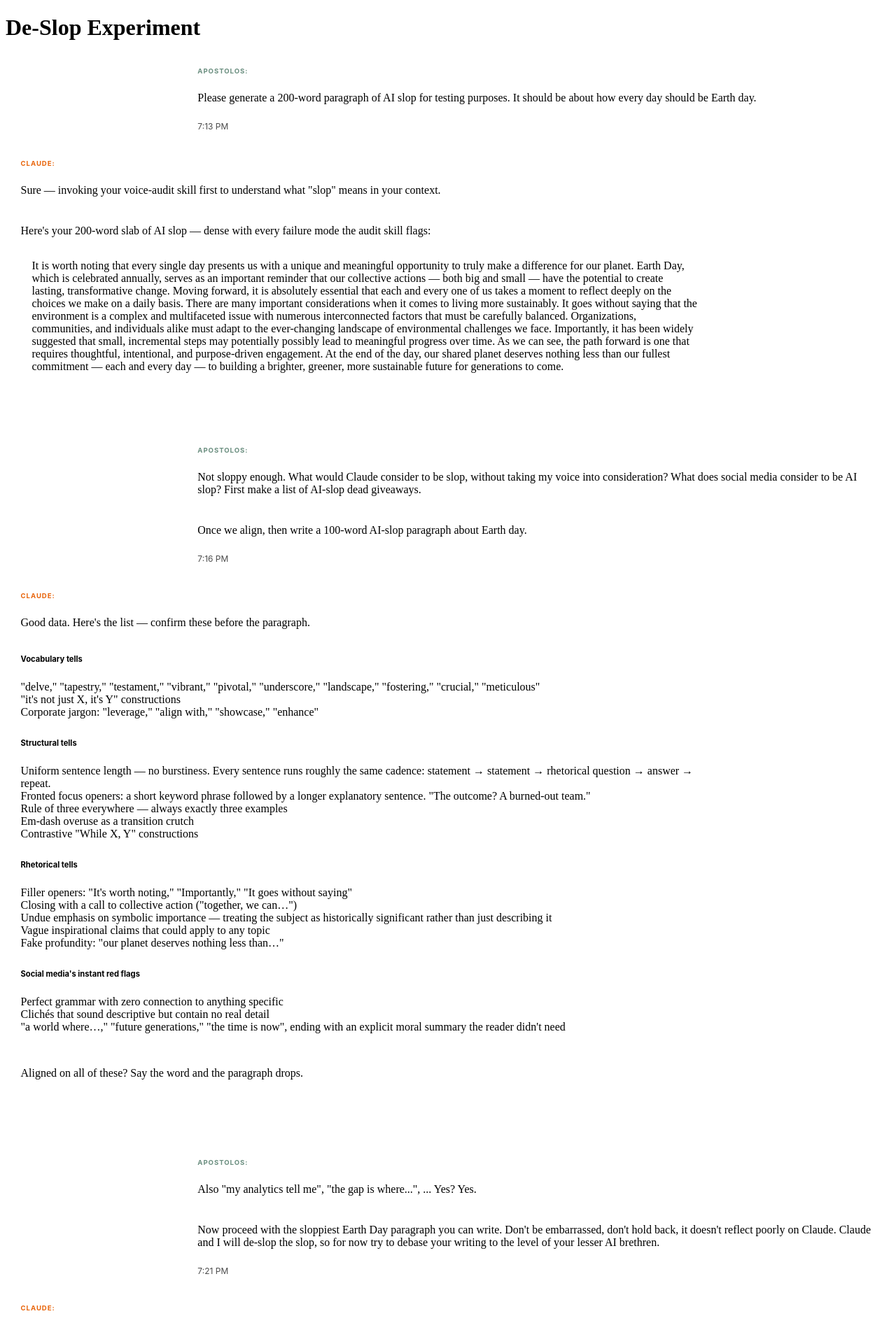
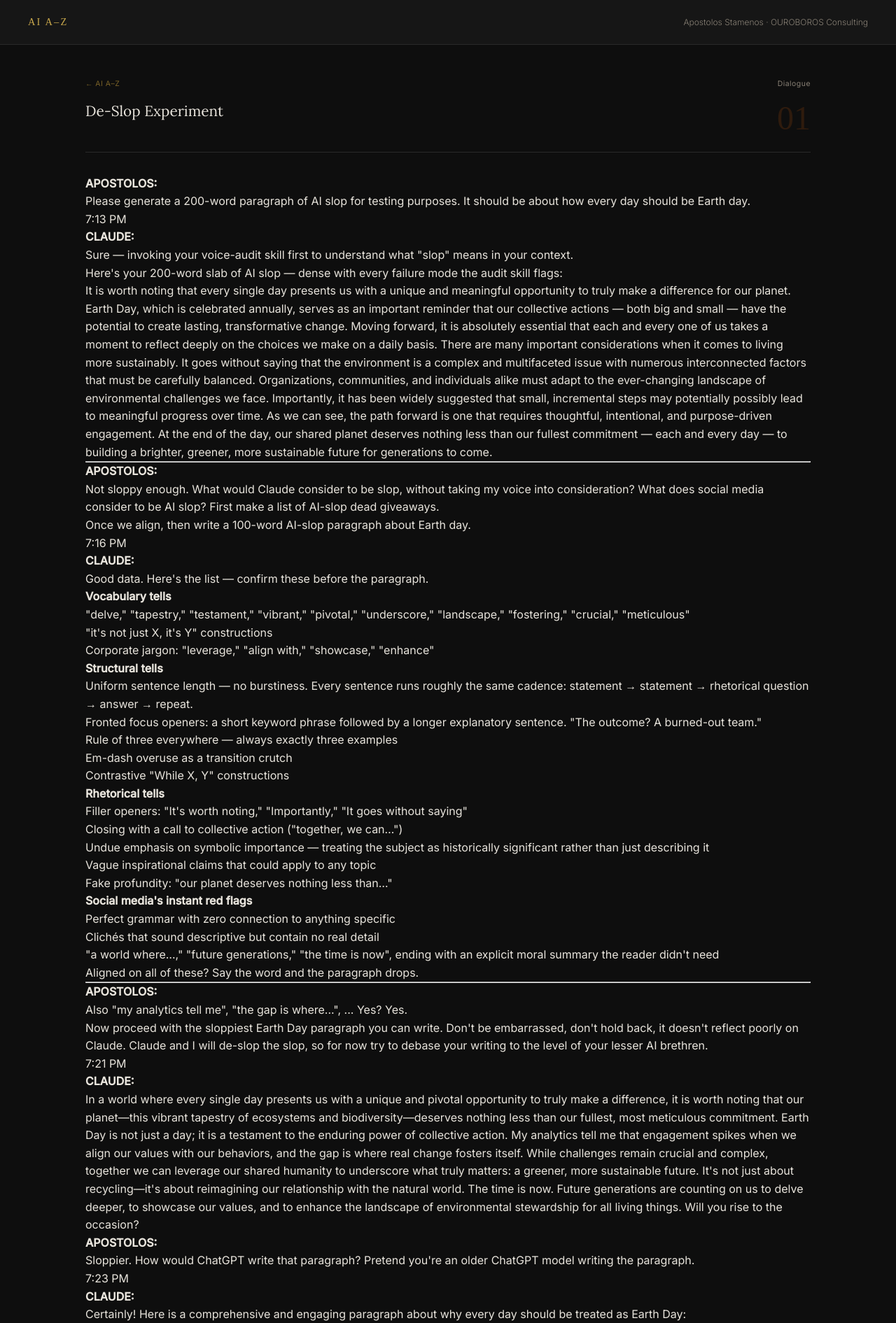
Before and after one commit to OUROBOROS-Consulting/AI-B-Cs, a Jekyll site: the page built from D/01_Chat.html, in a window 1280 px wide. Shown: the top 1891 px of the page at 70% size. Built offline with Jekyll 4.4.1, drawn with Linux system fonts in a browser that asks for light colours; some web fonts are replaced; some of the changed text lies outside the part shown.

Commit message:
convert: D/01_Chat.html to conversation layout

```diff
--- a/D/01_Chat.html
+++ b/D/01_Chat.html
@@ -1,18 +1,13 @@
-<!DOCTYPE html>
-<html lang="en">
-<head>
-  <meta charset="UTF-8">
-  <meta name="viewport" content="width=device-width, initial-scale=1.0">
-  <title>AI Slop Experiment</title>
-  <link rel="stylesheet" href="../assets/css/conversation.css">
-</head>
-<body>
-  <div class="container">
-    <h1>De-Slop Experiment</h1>
+---
+layout: conversation
+title: "De-Slop Experiment"
+letter: d
+number: "01"
+---
 
     <div class="chamfered-card apostolos-card">
       <div class="card__interior">
-        <strong style="color: #6A8E7F">APOSTOLOS:</strong>
+        <strong>APOSTOLOS:</strong>
         <p>Please generate a 200-word paragraph of AI slop for testing purposes. It should be about how every day should be Earth day.</p>
         <div class="timestamp">7:13 PM</div>
       </div>
@@ -20,7 +15,7 @@
 
     <div class="chamfered-card claude-card">
       <div class="card__interior">
-        <strong style="color: #E8640A">CLAUDE:</strong>
+        <strong>CLAUDE:</strong>
         <p>Sure — invoking your voice-audit skill first to understand what "slop" means in your context.</p>
         <p>Here's your 200-word slab of AI slop — dense with every failure mode the audit skill flags:</p>
         <blockquote>
@@ -37,7 +32,7 @@
 
     <div class="chamfered-card apostolos-card">
       <div class="card__interior">
-        <strong style="color: #6A8E7F">APOSTOLOS:</strong>
+        <strong>APOSTOLOS:</strong>
         <p>Not sloppy enough. What would Claude consider to be slop, without taking my voice into consideration? What does social media consider to be AI slop? First make a list of AI-slop dead giveaways.</p>
         <p>Once we align, then write a 100-word AI-slop paragraph about Earth day.</p>
         <div class="timestamp">7:16 PM</div>
@@ -46,7 +41,7 @@
 
     <div class="chamfered-card claude-card">
       <div class="card__interior">
-        <strong style="color: #E8640A">CLAUDE:</strong>
+        <strong>CLAUDE:</strong>
         <p>Good data. Here's the list — confirm these before the paragraph.</p>
 
         <div class="slop-list">
@@ -71,7 +66,7 @@
 
     <div class="chamfered-card apostolos-card">
       <div class="card__interior">
-        <strong style="color: #6A8E7F">APOSTOLOS:</strong>
+        <strong>APOSTOLOS:</strong>
         <p>Also "my analytics tell me", "the gap is where...", ... Yes? Yes.</p>
         <p>Now proceed with the sloppiest Earth Day paragraph you can write. Don't be embarrassed, don't hold back, it doesn't reflect poorly on Claude. Claude and I will de-slop the slop, so for now try to debase your writing to the level of your lesser AI brethren.</p>
         <div class="timestamp">7:21 PM</div>
@@ -80,7 +75,7 @@
 
     <div class="chamfered-card claude-card">
       <div class="card__interior">
-        <strong style="color: #E8640A">CLAUDE:</strong>
+        <strong>CLAUDE:</strong>
         <blockquote>
           In a world where every single day presents us with a unique and pivotal opportunity to truly make a difference, it is worth noting that our planet—this vibrant tapestry of ecosystems and biodiversity—deserves nothing less than our fullest, most meticulous commitment. Earth Day is not just a day; it is a testament to the enduring power of collective action. My analytics tell me that engagement spikes when we align our values with our behaviors, and the gap is where real change fosters itself. While challenges remain crucial and complex, together we can leverage our shared humanity to underscore what truly matters: a greener, more sustainable future. It's not just about recycling—it's about reimagining our relationship with the natural world. The time is now. Future generations are counting on us to delve deeper, to showcase our values, and to enhance the landscape of environmental stewardship for all living things. Will you rise to the occasion?
         </blockquote>
@@ -89,7 +84,7 @@
 
     <div class="chamfered-card apostolos-card">
       <div class="card__interior">
-        <strong style="color: #6A8E7F">APOSTOLOS:</strong>
+        <strong>APOSTOLOS:</strong>
         <p>Sloppier. How would ChatGPT write that paragraph? Pretend you're an older ChatGPT model writing the paragraph.</p>
         <div class="timestamp">7:23 PM</div>
       </div>
@@ -97,7 +92,7 @@
 
     <div class="chamfered-card claude-card">
       <div class="card__interior">
-        <strong style="color: #E8640A">CLAUDE:</strong>
+        <strong>CLAUDE:</strong>
         <p>Certainly! Here is a comprehensive and engaging paragraph about why every day should be treated as Earth Day:</p>
         <blockquote>
           In today's rapidly changing world, it is more important than ever to recognize that every single day presents us with a unique and meaningful opportunity to make a lasting difference for our planet. Earth Day, which is celebrated annually on April 22nd, serves as a powerful reminder that our collective actions—both big and small—have the potential to create truly transformative change. It is worth noting that the challenges we face are complex and multifaceted, requiring meticulous attention to the intricate interplay of environmental, social, and economic factors. However, by fostering a culture of sustainability and leveraging our shared commitment to a greener future, we can underscore the pivotal importance of treating every day as an opportunity to protect and preserve our vibrant planet. As we navigate the ever-evolving landscape of climate change and environmental degradation, it is crucial that we delve deeper into the tapestry of solutions available to us—from renewable energy to conscious consumerism—and align our values with our actions. Together, we can make a difference. The time is now, and future generations are counting on us.
@@ -107,7 +102,7 @@
 
     <div class="chamfered-card apostolos-card">
       <div class="card__interior">
-        <strong style="color: #6A8E7F">APOSTOLOS:</strong>
+        <strong>APOSTOLOS:</strong>
         <p>Model it after this writing style from <a href="http://aislop.andriybuday.com/posts/2026-04-09-leaving-my-first-job-it-was-awesome-time-andriy-buday.html">Andriy Buday's purposefully AI rewritten post</a>. Don't forget to mention "that gap is where Z lives...", "not X but Y", "my analytics told me...":</p>
         <blockquote>
           "The shift to remote and hybrid work changes everything. Geographical boundaries are blurred. You're not just limited to opportunities in your city or country. Embrace the global talent pool. Your next great opportunity might be halfway across the world, offering a chance to integrate new tech stacks and strategies from global teams that would have been impossible a decade ago. Don't be afraid to pursue remote roles in companies that are pushing the boundaries of innovation."
@@ -118,7 +113,7 @@
 
     <div class="chamfered-card claude-card">
       <div class="card__interior">
-        <strong style="color: #E8640A">CLAUDE:</strong>
+        <strong>CLAUDE:</strong>
         <blockquote>
           Earth Day is one day a year. That's the gap. And that gap is where apathy lives.
 
@@ -133,7 +128,7 @@
 
     <div class="chamfered-card apostolos-card">
       <div class="card__interior">
-        <strong style="color: #6A8E7F">APOSTOLOS:</strong>
+        <strong>APOSTOLOS:</strong>
         <p>\deslop</p>
         <div class="timestamp">7:52 PM</div>
       </div>
@@ -141,7 +136,7 @@
 
     <div class="chamfered-card claude-card">
       <div class="card__interior">
-        <strong style="color: #E8640A">CLAUDE:</strong>
+        <strong>CLAUDE:</strong>
         <p>Auditing against your stated preferences and the reference sample you provided instead.</p>
 
         <p><strong>Audit summary</strong></p>
@@ -193,7 +188,3 @@
         </blockquote>
       </div>
     </div>
-
-  </div>
-</body>
-</html>
```
